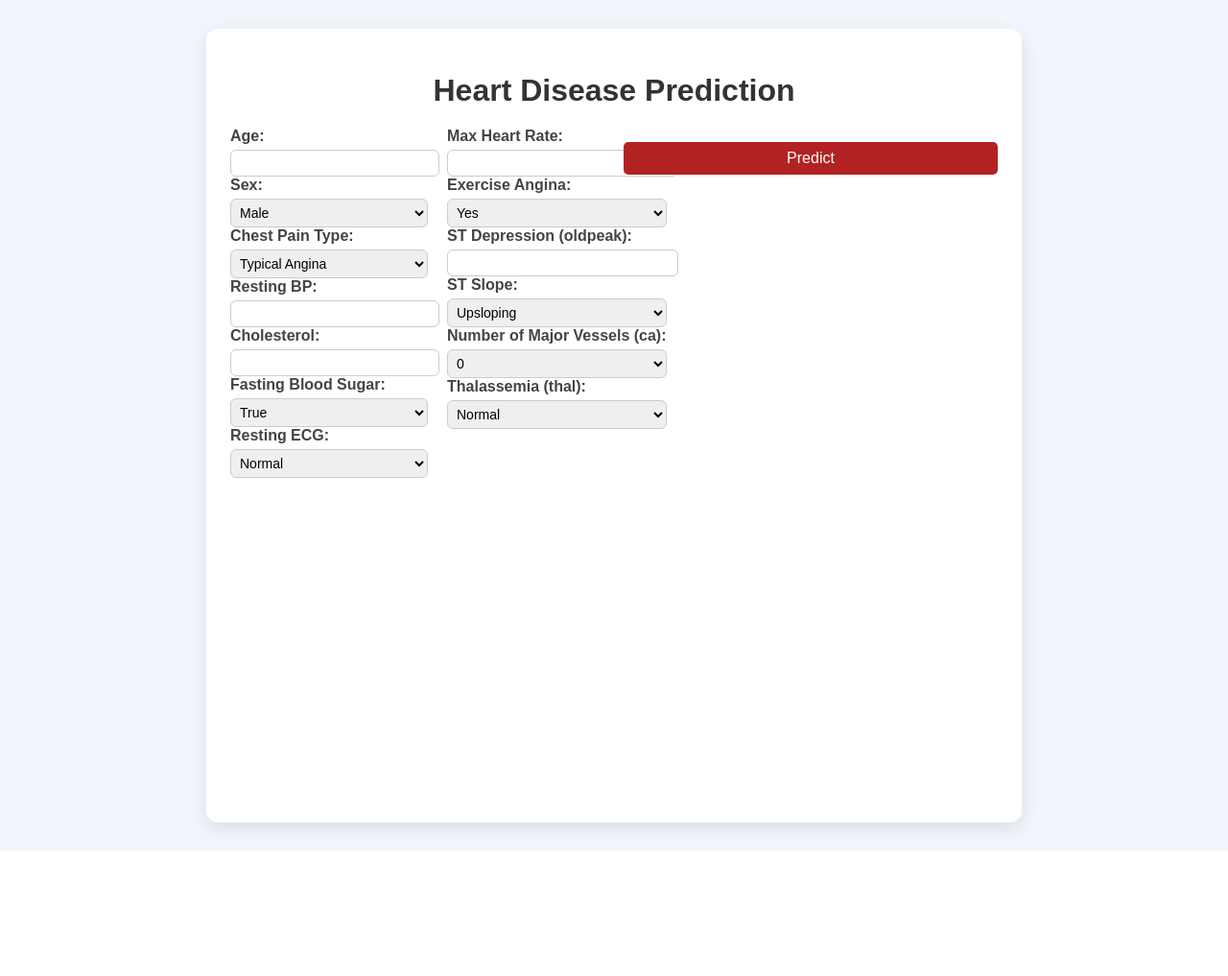
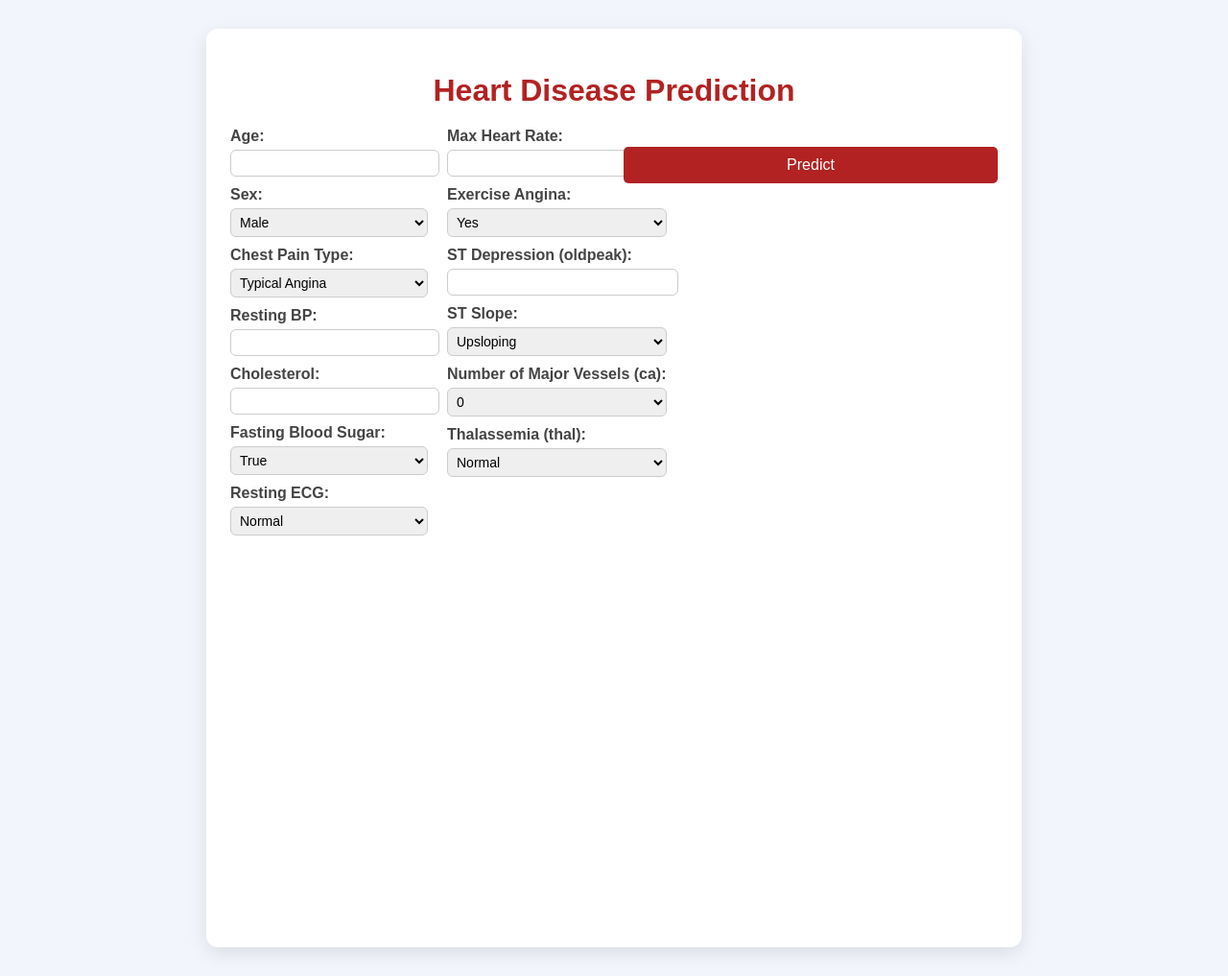
Before and after one commit to vedantbacche-boop/heart-disease-predictor3, a Flask app: page / in a window 1280 px wide. Shown: the part 48-1065 px from the top of the page at 96% size. Before the commit the page ends 935 px from the top, so only its background shows below. Run offline with Flask 3, Linux system fonts and the light colour scheme; parts of the project's set-up code (start-up, migrations or seed data) failed here and were passed over.

Commit message:
Add files via upload

```diff
--- a/templates/predict.html
+++ b/templates/predict.html
@@ -3,22 +3,24 @@
 {% block title %}Heart Disease Prediction{% endblock %}
 
 {% block content %}
-<h1>Heart Disease Prediction</h1>
+<div style="display:flex; justify-content:center;">
+    <div style="max-width:800px; width:100%;">
+        <h1 style="text-align:center; color:#b22222;">Heart Disease Prediction</h1>
         <form action="/predict" method="POST">
             <div style="display:flex; flex-wrap:wrap; gap:20px;">
                 <!-- Left Column -->
                 <div style="flex:50%;">
                     <label>Age:</label>
-            <input type="number" step="any" name="age" required style="width:100%; padding:5px;">
+                    <input type="number" step="any" name="age" required style="width:100%; padding:5px; margin-bottom:10px;">
 
                     <label>Sex:</label>
-            <select name="sex" required style="width:100%; padding:5px;">
+                    <select name="sex" required style="width:100%; padding:5px; margin-bottom:10px;">
                         <option value="1">Male</option>
                         <option value="0">Female</option>
                     </select>
 
                     <label>Chest Pain Type:</label>
-            <select name="cp" required style="width:100%; padding:5px;">
+                    <select name="cp" required style="width:100%; padding:5px; margin-bottom:10px;">
                         <option value="0">Typical Angina</option>
                         <option value="1">Atypical Angina</option>
                         <option value="2">Non-anginal Pain</option>
@@ -26,19 +28,19 @@
                     </select>
 
                     <label>Resting BP:</label>
-            <input type="number" step="any" name="trestbps" required style="width:100%; padding:5px;">
+                    <input type="number" step="any" name="trestbps" required style="width:100%; padding:5px; margin-bottom:10px;">
 
                     <label>Cholesterol:</label>
-            <input type="number" step="any" name="chol" required style="width:100%; padding:5px;">
+                    <input type="number" step="any" name="chol" required style="width:100%; padding:5px; margin-bottom:10px;">
 
                     <label>Fasting Blood Sugar:</label>
-            <select name="fbs" required style="width:100%; padding:5px;">
+                    <select name="fbs" required style="width:100%; padding:5px; margin-bottom:10px;">
                         <option value="1">True</option>
                         <option value="0">False</option>
                     </select>
 
                     <label>Resting ECG:</label>
-            <select name="restecg" required style="width:100%; padding:5px;">
+                    <select name="restecg" required style="width:100%; padding:5px; margin-bottom:10px;">
                         <option value="0">Normal</option>
                         <option value="1">ST-T Abnormality</option>
                         <option value="2">Left Ventricular Hypertrophy</option>
@@ -48,26 +50,26 @@
                 <!-- Right Column -->
                 <div style="flex:50%;">
                     <label>Max Heart Rate:</label>
-            <input type="number" step="any" name="thalach" required style="width:100%; padding:5px;">
+                    <input type="number" step="any" name="thalach" required style="width:100%; padding:5px; margin-bottom:10px;">
 
                     <label>Exercise Angina:</label>
-            <select name="exang" required style="width:100%; padding:5px;">
+                    <select name="exang" required style="width:100%; padding:5px; margin-bottom:10px;">
                         <option value="1">Yes</option>
                         <option value="0">No</option>
                     </select>
 
                     <label>ST Depression (oldpeak):</label>
-            <input type="number" step="any" name="oldpeak" required style="width:100%; padding:5px;">
+                    <input type="number" step="any" name="oldpeak" required style="width:100%; padding:5px; margin-bottom:10px;">
 
                     <label>ST Slope:</label>
-            <select name="slope" required style="width:100%; padding:5px;">
+                    <select name="slope" required style="width:100%; padding:5px; margin-bottom:10px;">
                         <option value="0">Upsloping</option>
                         <option value="1">Flat</option>
                         <option value="2">Downsloping</option>
                     </select>
 
                     <label>Number of Major Vessels (ca):</label>
-            <select name="ca" required style="width:100%; padding:5px;">
+                    <select name="ca" required style="width:100%; padding:5px; margin-bottom:10px;">
                         <option value="0">0</option>
                         <option value="1">1</option>
                         <option value="2">2</option>
@@ -76,7 +78,7 @@
                     </select>
 
                     <label>Thalassemia (thal):</label>
-            <select name="thal" required style="width:100%; padding:5px;">
+                    <select name="thal" required style="width:100%; padding:5px; margin-bottom:10px;">
                         <option value="0">Normal</option>
                         <option value="1">Fixed Defect</option>
                         <option value="2">Reversible Defect</option>
@@ -84,9 +86,10 @@
                 </div>
             </div>
 
-    <div style="text-align:center; margin-top:15px;">
+            <!-- Button at bottom, centered -->
+            <div style="text-align:center; margin-top:20px;">
                 <button type="submit" style="
-            padding: 8px 20px;
+                    padding: 10px 25px;
                     font-size: 16px;
                     background-color: #b22222;
                     color: white;
@@ -102,4 +105,6 @@
             {{ prediction_text }}
         </div>
         {% endif %}
+    </div>
+</div>
 {% endblock %}
```
Lines whose indentation alone changed are shown as unchanged.
